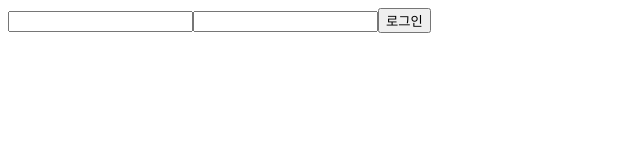
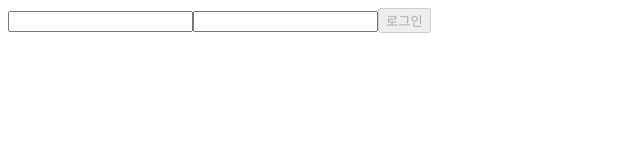
Before and after one commit to hozzijeong/wanted-pre-onboarding-challenge-fe-1, a React (Create React App) app: page /auth/login in a window 1280 px wide. Shown: the top 160 px of the page, without its empty margins (0-640 px from the left). Built offline with nearby package versions, Linux system fonts and the light colour scheme.

Commit message:
Feat: Login페이지에  Validation 적용

```diff
--- a/src/routes/Login.tsx
+++ b/src/routes/Login.tsx
@@ -1,4 +1,5 @@
 import React, { useState } from "react";
+import { validateEmail, validatePassword } from "../utility/validation";
 
 function Login() {
   const [email, setEmail] = useState<string>("");
@@ -24,7 +25,11 @@ function Login() {
         value={password}
         onChange={(e) => changeValue(e, setPassword)}
       />
-      <input type="submit" value="로그인" />
+      <input
+        type="submit"
+        value="로그인"
+        disabled={!validateEmail(email) || !validatePassword(password)}
+      />
     </form>
   );
 }
--- a/src/utility/validation.ts
+++ b/src/utility/validation.ts
@@ -1,6 +1,5 @@
 export function validateEmail(email: string): boolean {
   const regExp = /[a-z0-9]+@[a-z]+\.[a-z]{2,3}/;
-
   return regExp.test(email);
 }
 
```
